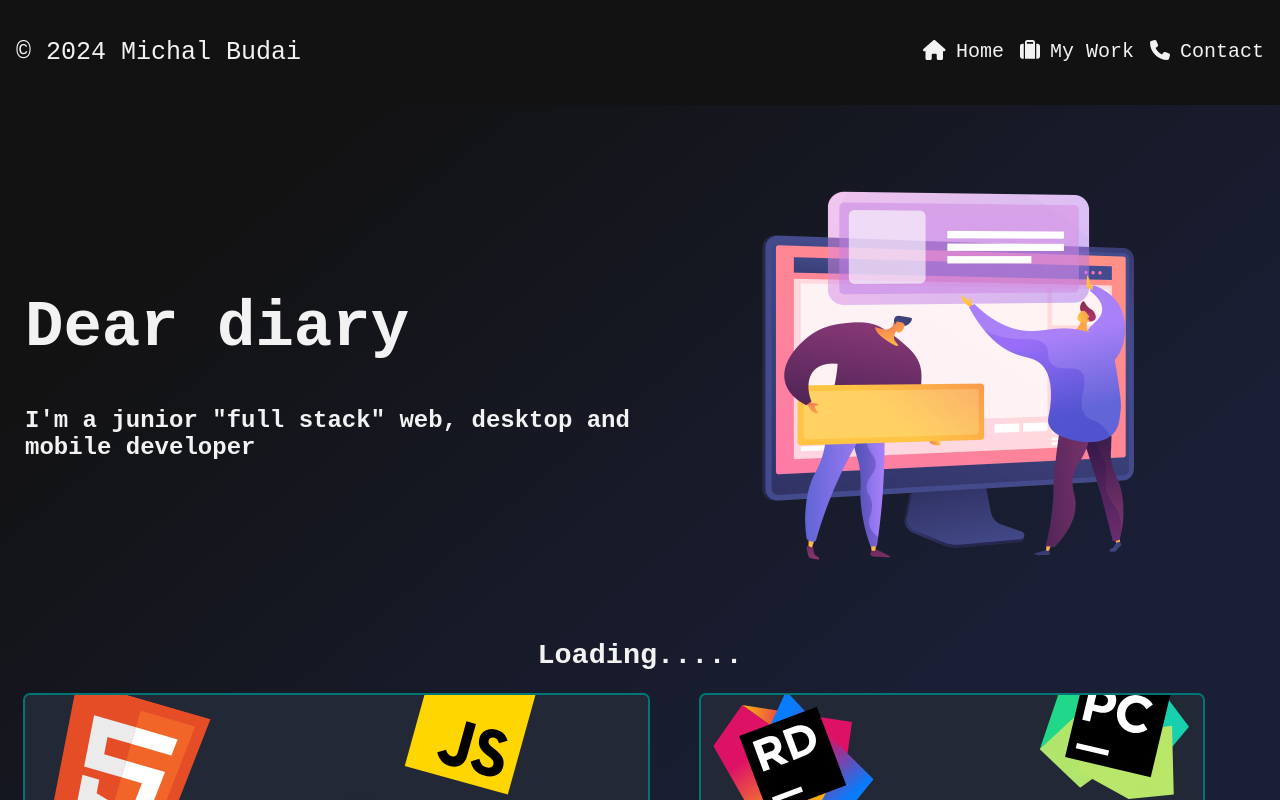
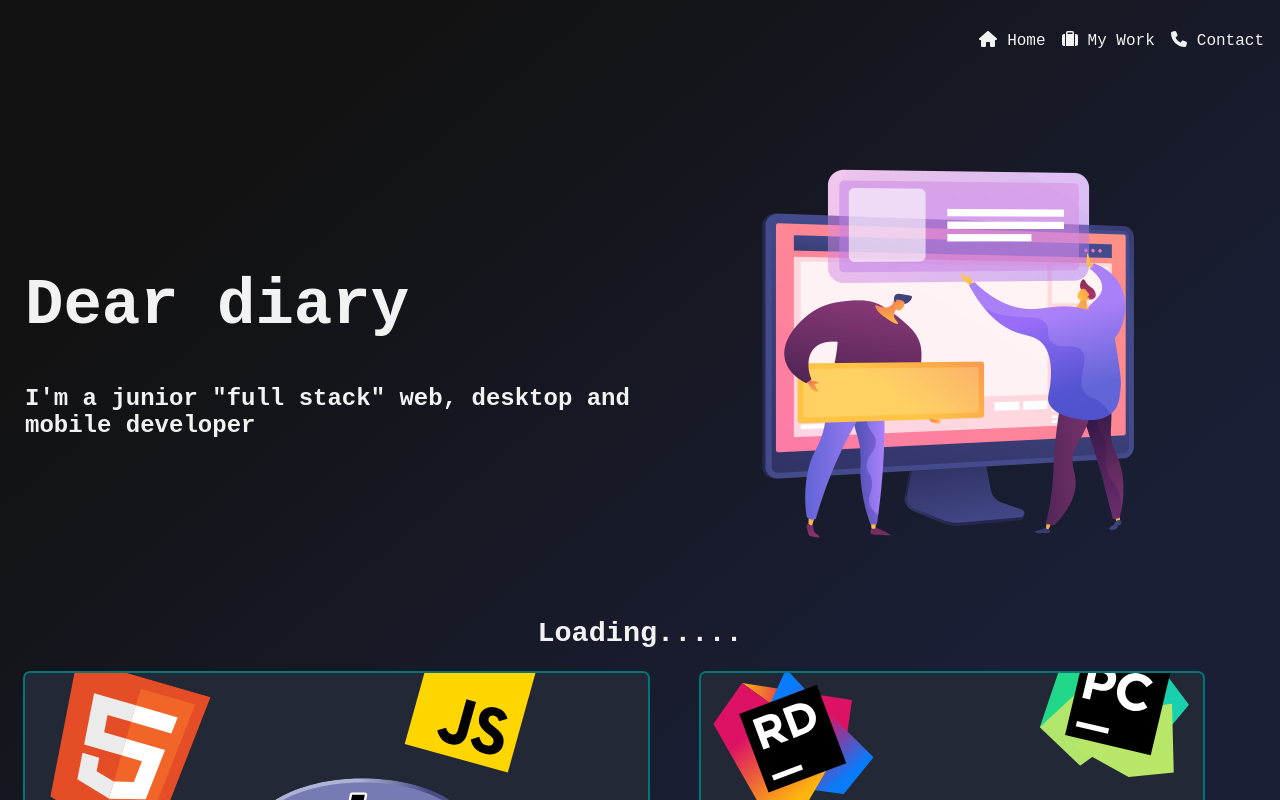
Before and after one commit to LahevOdVika/portfolio, a Next.js app: page / in a window 1280 px wide. Shown: the top 800 px of the page. Built offline with nearby package versions, Linux system fonts and the light colour scheme.

Commit message:
Improved navigation bar

```diff
--- /dev/null
+++ b/app/(home)/(home_components)/ScrollListener.jsx
@@ -0,0 +1,25 @@
+'use client';
+import { useEffect } from 'react';
+
+const ScrollListener = () => {
+  useEffect(() => {
+    const handleScroll = () => {
+      if (window.scrollY > 50) {
+        document.body.setAttribute('data-scroll', 'scrolled');
+      } else {
+        document.body.removeAttribute('data-scroll');
+      }
+    };
+
+    window.addEventListener('scroll', handleScroll);
+
+    // Cleanup při unmount
+    return () => {
+      window.removeEventListener('scroll', handleScroll);
+    };
+  }, []);
+
+  return null;
+};
+
+export default ScrollListener;
--- a/app/(home)/(home_components)/navigation.jsx
+++ b/app/(home)/(home_components)/navigation.jsx
@@ -1,41 +1,52 @@
-"use client";
+'use client';
 
-import {FontAwesomeIcon} from "@fortawesome/react-fontawesome";
-import Link from "next/link";
-import {useState} from "react";
+import { FontAwesomeIcon } from '@fortawesome/react-fontawesome';
+import Link from 'next/link';
+import { useEffect, useRef, useState } from 'react';
 import * as icon from '@fortawesome/free-solid-svg-icons';
 
 export default function Navigation() {
 
   const [isOpened, setIsOpened] = useState(false);
+  const menuRef = useRef(null);
 
   const handleClick = () => {
     setIsOpened(!isOpened);
+  };
+
+  const handleClose = () => {
+    if (menuRef.current && !menuRef.current.contains(event.target)) {
+      setIsOpened(false);
+    }
   }
 
-    return <nav>
-            <button type="button" className={"faBars"} onClick={handleClick}>
+  useEffect(() => {
+    document.addEventListener('click', handleClose);
+  });
+
+  return <nav ref={menuRef}>
+    <button type="button" className={'faBars'} onClick={handleClick}>
       <FontAwesomeIcon icon={icon.faBars} />
     </button>
-            <ul className={"menu"} data-opened={isOpened}>
+    <ul className={'menu'} data-opened={isOpened}>
       <li onClick={handleClick}>
         <Link href="/">
-                    <FontAwesomeIcon icon={icon.faHouse} style={{marginRight: '10px'}} />
+          <FontAwesomeIcon icon={icon.faHouse} style={{ marginRight: '10px' }} />
           Home
         </Link>
       </li>
       <li onClick={handleClick}>
         <Link href="/">
-                    <FontAwesomeIcon icon={icon.faSuitcase} style={{marginRight: '10px'}} />
+          <FontAwesomeIcon icon={icon.faSuitcase} style={{ marginRight: '10px' }} />
           My Work
         </Link>
       </li>
       <li onClick={handleClick}>
         <Link href="/contact">
-                    <FontAwesomeIcon icon={icon.faPhone} style={{marginRight: '10px'}} />
+          <FontAwesomeIcon icon={icon.faPhone} style={{ marginRight: '10px' }} />
           Contact
         </Link>
       </li>
     </ul>
-        </nav>
+  </nav>;
 }
--- a/app/global.css
+++ b/app/global.css
@@ -3,12 +3,13 @@
     --bg-dark: #121212;
     --primary: #007777;
     --primary-light: #2A7CA6;
-    --secondary: #FF8C42;
+    --secondary: #414B5A;
     --text: #E5E5E5;
     --text-title: #FFFFFF;
     --card-hover-px: 20px;
     --card-border-radius: 5px;
-    --mobile-font-size: 25px;
+    --mobile-font-size: 1.1em;
+    --backdrop-blur: 50px;
     box-sizing: border-box;
 
     interpolate-size: allow-keywords;
@@ -30,7 +31,7 @@ body {
     color: #f2f2f2 !important;
     font-size: 19px;
     display: grid;
-    grid-template-rows: 10% auto;
+    grid-template-rows: 8% auto;
 }
 
 .wrapper {
@@ -45,15 +46,17 @@ img {
 
 header {
     display: flex;
-    justify-content: space-between;
+    justify-content: flex-end;
     align-items: center;
-    font-size: 20px;
-    background: var(--bg-dark);
     position: sticky;
     top: 0;
     left: 0;
     right: 0;
     padding-inline: 1rem;
+}
+
+body[data-scroll] header {
+    backdrop-filter: blur(var(--backdrop-blur));
 }
 
 .copyright {
@@ -64,6 +67,7 @@ header {
     list-style-type: none;
     display: flex;
     gap: 1rem;
+    font-size: clamp(0.9rem, 1.5vw, 1rem);
 }
 
 header a {
@@ -84,17 +88,18 @@ header a:hover::after {
     width: 100%;
 }
 
-.faBars, .faX {
+.faBars {
     background: none;
     color: #fffff0;
     transition: all .1s ease-in-out;
     border: 1px solid transparent;
     border-radius: 2px;
+    padding: 5px 10px;
     display: none;
 }
 
-.faBars:focus, .faX:focus {
-    border: 1px solid var(--primary);
+.faBars:focus {
+    border: 1px solid var(--secondary);
 }
 
 @media only screen and (width <= 800px) {
@@ -103,7 +108,11 @@ header a:hover::after {
     }
 
     header {
-        font-size: 1rem;
+        backdrop-filter: none !important;
+    }
+
+    body[data-scroll] header {
+        background: black;
     }
 
     .menu {
@@ -112,19 +121,16 @@ header a:hover::after {
         top: 0;
         z-index: 998;
         display: block;
+        transform: translateX(100%);
 
-        background: var(--bg-dark);
+        backdrop-filter: blur(var(--backdrop-blur));
         height: 100%;
-        width: 0;
-        visibility: hidden;
-
-        overflow: clip;
+        overflow-x: clip;
 
         margin: 0;
-        padding: 15% 0 0 0;
+        padding: 15% 5% 0 5%;
         box-sizing: border-box;
         text-align: end;
-
         transition: all .3s ease-in-out;
     }
 
@@ -134,9 +140,7 @@ header a:hover::after {
     }
 
     .menu[data-opened="true"] {
-        visibility: visible;
-        width: auto;
-        padding: 15% 5% 0 5%;
+        transform: translateX(0);
     }
 
     .faBars {
--- a/app/layout.jsx
+++ b/app/layout.jsx
@@ -8,20 +8,18 @@ export const metadata = {
 
 import { config } from '@fortawesome/fontawesome-svg-core'
 import '@fortawesome/fontawesome-svg-core/styles.css'
+import ScrollListener from '@/app/(home)/(home_components)/ScrollListener';
 config.autoAddCss = false
 
+export default function RootLayout({children}) {
 
-
-export default function RootLayout({children}) {
   return <html lang={"en"}>
           <body>
           <header>
-                <div className="copyright">
-                    &copy; 2024 Michal Budai
-                </div>
               <Navigation />
           </header>
           <div className="wrapper">
+            <ScrollListener />
             {children}
           </div>
           </body>
```
Lines whose indentation alone changed are shown as unchanged.
